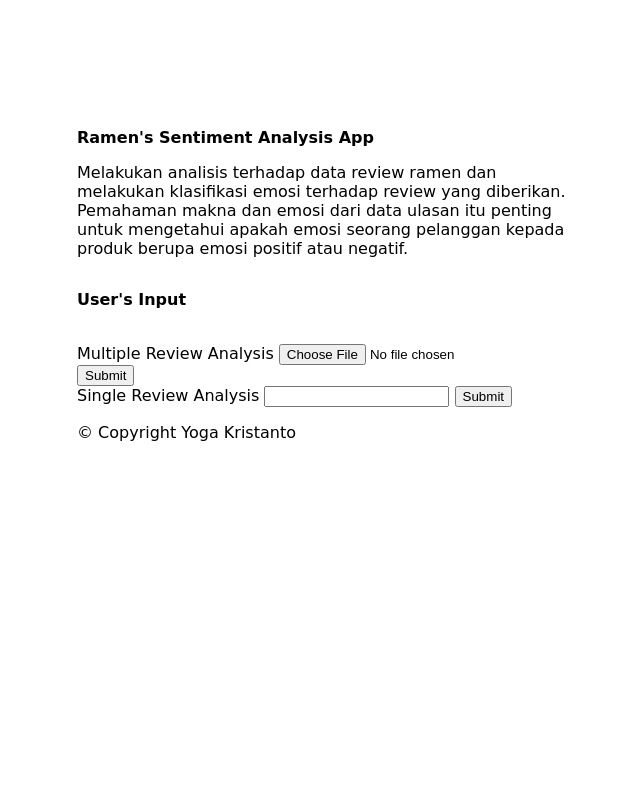
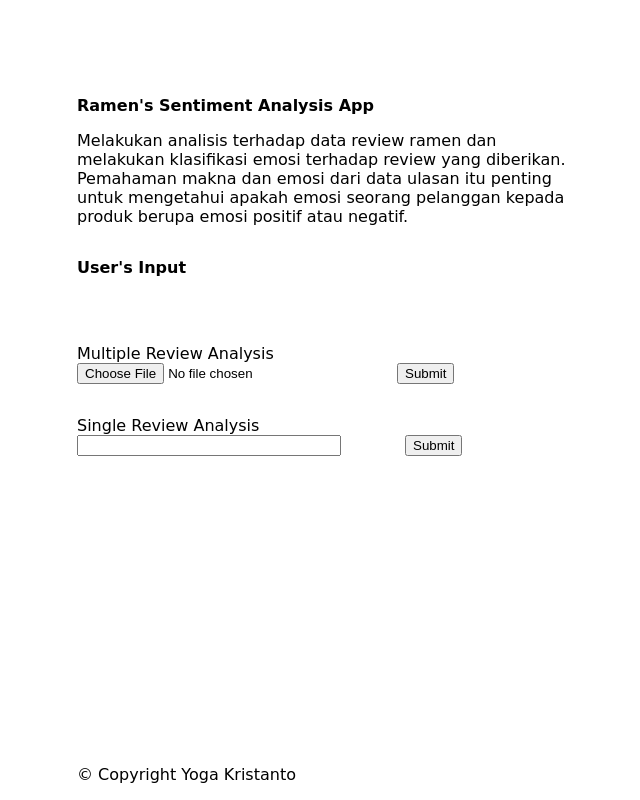
Before and after one commit to ayogaks/SentimentProgram, a PHP site: template app/view/pages/indexview.php in a window 1280 px wide. Shown: the whole page, without its empty margins (307-947 px from the left). Run offline with PHP 8.4, Linux system fonts and the light colour scheme; the template is opened without the code that fills it, so the values that code supplies are empty; some libraries are stand-ins or nearby versions.

Commit message:
[edit] mengrapihkan bagian CSS

```diff
--- a/app/view/layout/header.php
+++ b/app/view/layout/header.php
@@ -13,9 +13,9 @@
         body {
             background-color: white !important;
             width: 50%;
-            margin-left:25%;
-            margin-right:25%;
-            margin-top: 5% !important;
+            margin-left: 25%;
+            margin-right: 25%;
+            margin-top: 2rem !important;
 
             padding: 5%;
 
@@ -28,20 +28,76 @@
         }
 
         .UserInput {
-            display : flex;
-            flex-direction : column;
+            display: flex;
+            flex-direction: column;
             background-color: white !important;
         }
 
-        #myChart{
-            display : flex;
-            flex-direction : column;
+        #myChart {
+            display: flex;
+            flex-direction: column;
             justify-content: center;
             margin-top: 10%;
-            margin-left:15%;
+            margin-left: 15%;
+        }
+
+        .singleReviewBox {
+            margin-top: 2rem;
         }
 
 
+        .fileReviewBox {
+            margin-top: 2rem;
+        }
+
+        #singleSubmit {
+            position: relative;
+            right: 0%;
+            margin-left: 2rem;
+        }
+
+        #fileSubmit {
+            position: relative;
+            right: 0%;
+            margin-left: 2rem;
+        }
+
+        #singleReview {
+            left: 0px;
+            margin-right: 2rem;
+            width: 50%;
+        }
+
+
+        #fileReview {
+            left: 0px;
+            margin-right: 2rem;
+            width: 50%;
+        }
+
+        .singleReviewInputBox {
+            display: flex;
+            width: 100%;
+            flex-direction: row;
+            justify-content: start;
+            margin: 0;
+            padding: 0;
+        }
+
+        .fileReviewInputBox {
+            display: flex;
+            flex-direction: row;
+            justify-content: start;
+            width: 100%;
+            margin: 0;
+            padding: 0;
+        }
+
+        footer {
+            position: absolute;
+            display: flex;
+            bottom: 0px;
+        }
     </style>
 </head>
 
--- a/app/view/pages/indexview.php
+++ b/app/view/pages/indexview.php
@@ -13,21 +13,26 @@ produk berupa emosi positif atau negatif.</p>";
 ?>
 
 <div class="UserInput">
+    <div class="fileReviewBox">
         <form action="/" method="POST" enctype="multipart/form-data">
-        <div>
-            <label>Multiple Review Analysis</label>
+            <label for="fileReview">Multiple Review Analysis</label>
+            <div class="fileReviewInputBox">
                 <input type="file" accept=".csv" name="fileReview" id="fileReview" />
-            <button type="submit" name="submit">Submit</button>
+                <button type="submit" name="submit" id="fileSubmit">Submit</button>
             </div>
         </form>
+    </div>
 
+    <div class="singleReviewBox">
         <form action="/" method="GET">
-        <div>
-            <label>Single Review Analysis</label>
-            <input type="text" name="singleReview">
-            <button type="submit">Submit</button>
+            <label for="singleReview">Single Review Analysis</label>
+            <div class="singleReviewInputBox">
+                <input type="text" name="singleReview" id="singleReview">
+                <button type="submit" id="singleSubmit">Submit</button>
             </div>
+
         </form>
+    </div>
 </div>
 
 <?php
@@ -38,13 +43,13 @@ if (isset($sentiments)) {
 
 <?php
 if (isset($sentiment) && $sentiment != 0) {
-    echo "<br><p>Review : <strong>".$singleReview."</strong>";
+    echo "<br><p>Review : <strong>" . $singleReview . "</strong>";
     echo "<br> <p>Hasil dari review produk Anda merupakan sentimen <strong>" . ($sentiment > 0 ? "Positif" : "Negatif") . "</strong>.</p></br>";
 }
 ?>
 
 <script>
-    var xValues = [-1, 1];
+    var xValues = ["Negatif", "Positif"];
     var yValues =
         <?php
 
```
Lines whose indentation alone changed are shown as unchanged.
